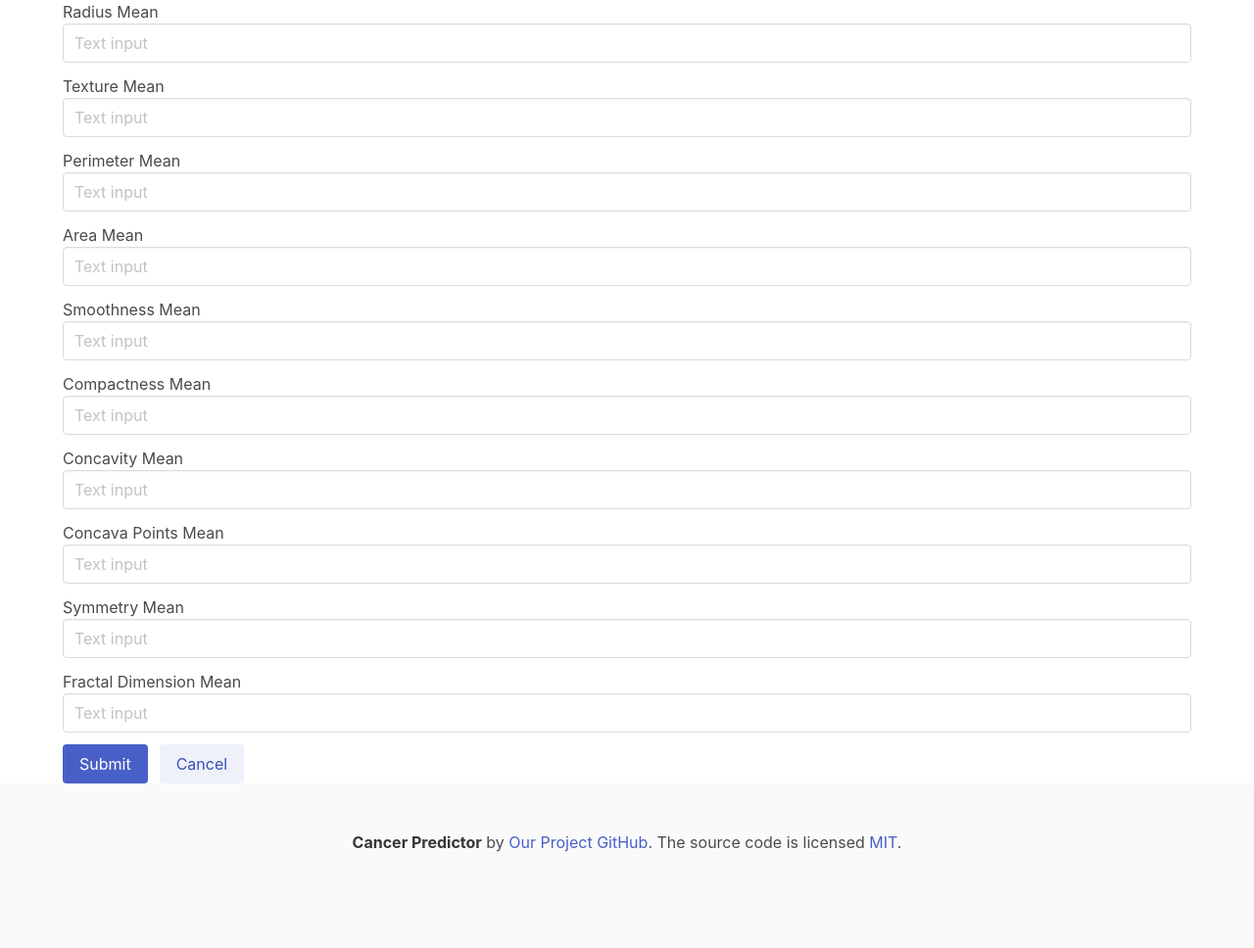
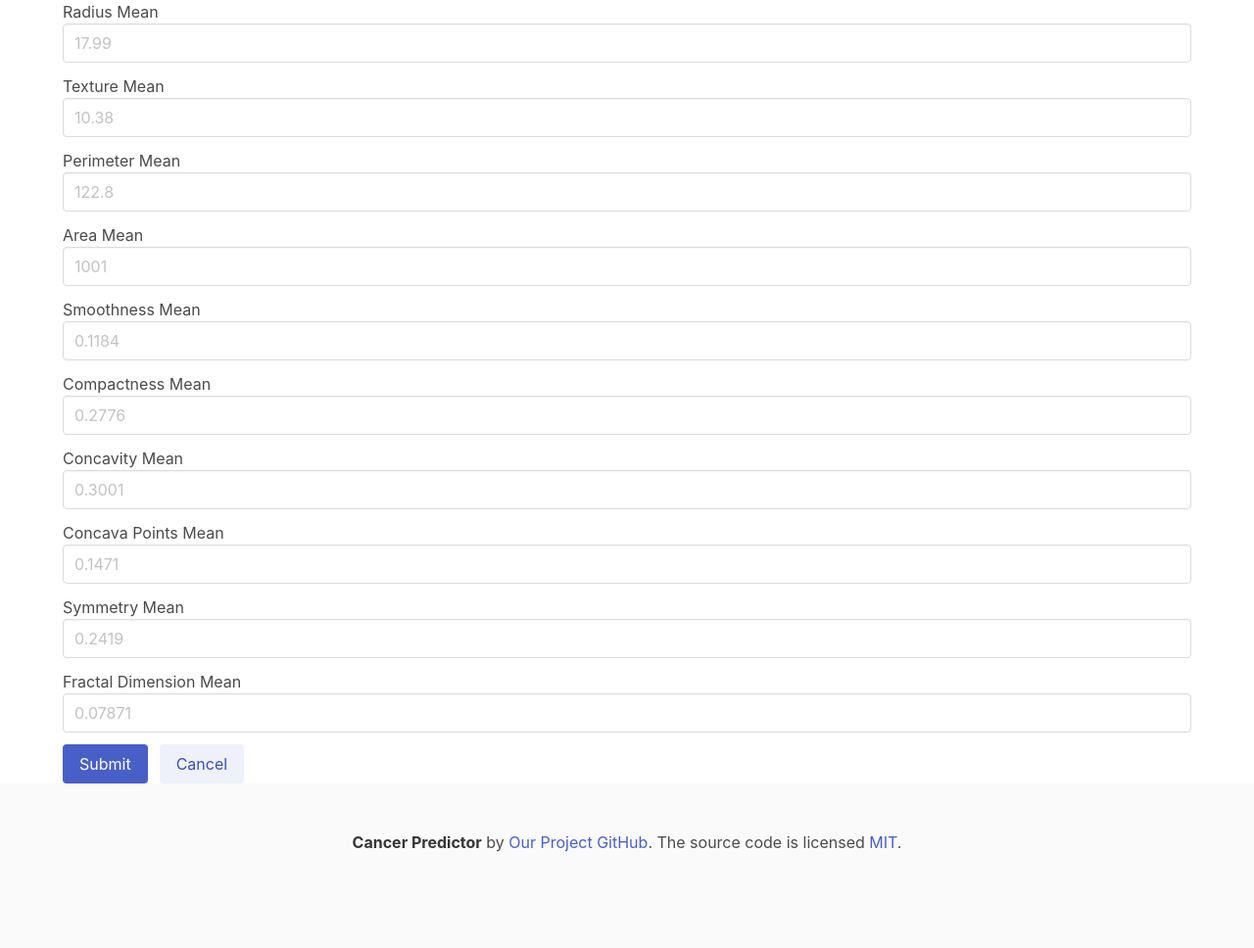
Before and after one commit to datathon21/breast_cancer_prediction, a Django app: page /predict/ in a window 1280 px wide. Shown: the part 56-1024 px from the top of the page at 98% size. Run offline with Django 3.2, Linux system fonts and the light colour scheme.

Commit message:
add placeholders

```diff
--- a/breast_cancer_predictor/templates/predictForm.html
+++ b/breast_cancer_predictor/templates/predictForm.html
@@ -80,61 +80,61 @@
                     <div class="field">
                         <label for="radius_mean"> Radius Mean </label>
                         <div class="control">
-                            <input class="input" type="number" id="radius_mean" placeholder="Text input">
+                            <input class="input" type="number" id="radius_mean" placeholder="17.99">
                         </div>
                     </div>
                     <div class="field">
                         <label for="texture_mean"> Texture Mean </label>
                         <div class="control">
-                            <input class="input" type="number" id="texture_mean" placeholder="Text input">
+                            <input class="input" type="number" id="texture_mean" placeholder="10.38">
                         </div>
                     </div>
                     <div class="field">
                         <label for="perimeter_mean"> Perimeter Mean </label>
                         <div class="control">
-                            <input class="input" type="number" id="perimeter_mean" placeholder="Text input">
+                            <input class="input" type="number" id="perimeter_mean" placeholder="122.8">
                         </div>
                     </div>
                     <div class="field">
                         <label for="area_mean"> Area Mean </label>
                         <div class="control">
-                            <input class="input" type="number" id="area_mean" placeholder="Text input">
+                            <input class="input" type="number" id="area_mean" placeholder="1001">
                         </div>
                     </div>
                     <div class="field">
                         <label for="smoothness_mean"> Smoothness Mean </label>
                         <div class="control">
-                            <input class="input" type="number" id="smoothness_mean" placeholder="Text input">
+                            <input class="input" type="number" id="smoothness_mean" placeholder="0.1184">
                         </div>
                     </div>
                     <div class="field">
                         <label for="compactness_mean"> Compactness Mean </label>
                         <div class="control">
-                            <input class="input" type="number" id="compactness_mean" placeholder="Text input">
+                            <input class="input" type="number" id="compactness_mean" placeholder="0.2776">
                         </div>
                     </div>
                     <div class="field">
                         <label for="concavity_mean"> Concavity Mean </label>
                         <div class="control">
-                            <input class="input" type="number" id="concavity_mean" placeholder="Text input">
+                            <input class="input" type="number" id="concavity_mean" placeholder="0.3001">
                         </div>
                     </div>
                     <div class="field">
                         <label for="concave_points_mean"> Concava Points Mean </label>
                         <div class="control">
-                            <input class="input" type="number" id="concave_points_mean" placeholder="Text input">
+                            <input class="input" type="number" id="concave_points_mean" placeholder="0.1471">
                         </div>
                     </div>
                     <div class="field">
                         <label for="symmetry_mean"> Symmetry Mean </label>
                         <div class="control">
-                            <input class="input" type="number" id="symmetry_mean" placeholder="Text input">
+                            <input class="input" type="number" id="symmetry_mean" placeholder="0.2419">
                         </div>
                     </div>
                     <div class="field">
                         <label for="fractal_dimension_mean"> Fractal Dimension Mean </label>
                         <div class="control">
-                            <input class="input" type="number" id="fractal_dimension_mean" placeholder="Text input">
+                            <input class="input" type="number" id="fractal_dimension_mean" placeholder="0.07871">
                         </div>
                     </div>
                     <div class="field is-grouped">
```
